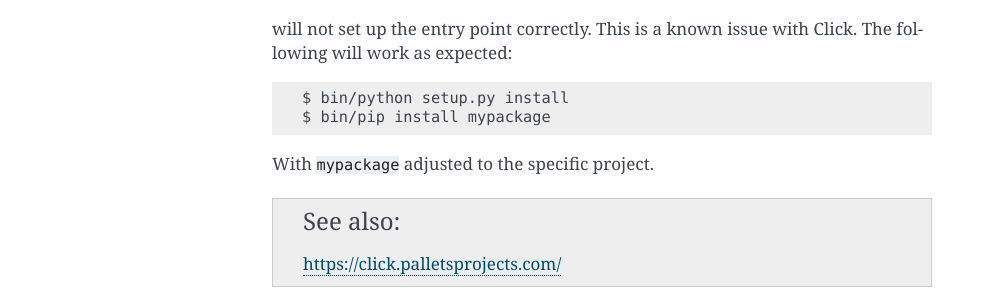
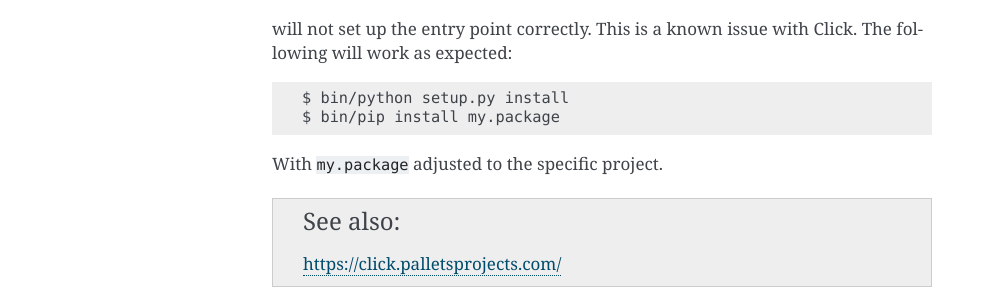
Before and after one commit to veit/cookiecutter-namespace-template, a Sphinx documentation site: the page built from docs/console-script-setup.rst, in a window 1280 px wide. Shown: the part 773-1073 px from the top of the page, without its empty margins (148-1141 px from the left). Built offline with Sphinx 7.4.7, drawn with Linux system fonts in a browser that asks for light colours.

Commit message:
Specify docs for namespace package

```diff
--- a/docs/console-script-setup.rst
+++ b/docs/console-script-setup.rst
@@ -43,9 +43,9 @@ The following will work as expected:
 .. code-block:: bash
 
     $ bin/python setup.py install
-    $ bin/pip install mypackage
+    $ bin/pip install my.package
 
-With ``mypackage`` adjusted to the specific project.
+With ``my.package`` adjusted to the specific project.
 
 
 .. seealso::
```
